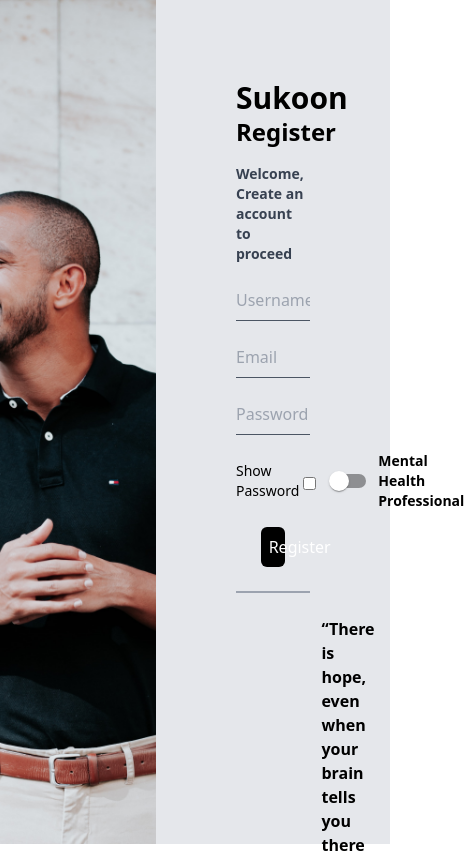
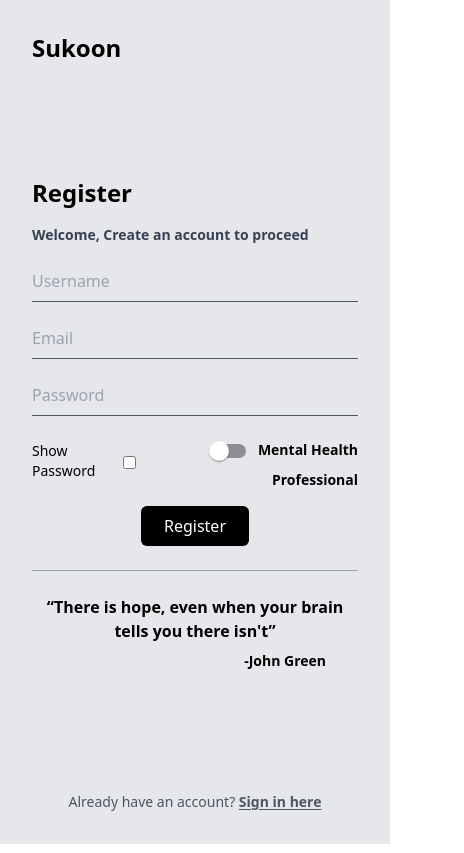
Before and after one commit to SUBS2905/sukoon2.0, a Next.js app: page /register in a window 390 px wide. Shown: the top 853 px of the page, 464 px wide, since content can reach past the window. Built offline with nearby package versions, Linux system fonts and the light colour scheme.

Commit message:
responsive login and register pages

```diff
--- a/pages/login.js
+++ b/pages/login.js
@@ -95,7 +95,7 @@
         <title>Sukoon | Login</title>
       </Head>
       <div className="w-full min-h-screen flex items-start">
-        <div className="relative w-2/5 h-screen flex flex-col">
+        <div className="relative w-2/5 h-screen hidden flex-col lg:flex">
           <Image
             className="w-full h-full object-cover"
             src={LoginImage}
@@ -103,9 +103,9 @@
             priority
           />
         </div>
-        <div className="w-3/5 h-screen bg-gray-200 p-20 flex flex-col justify-between">
+        <div className="w-full h-screen bg-gray-200 p-8 flex flex-col justify-between lg:w-3/5 lg:p-20">
           <Link href="/">
-            <h1 className="text-3xl text-black font-bold ">Sukoon</h1>
+            <h1 className="text-2xl text-black font-bold ">Sukoon</h1>
           </Link>
 
           <div className="w-full flex flex-col max-w-[700px]">
@@ -166,8 +166,8 @@
             <div className="w-full flex items-center justify-center relative">
               <div className="w-full h-[1.5px] bg-gray-400 my-4"></div>
             </div>
-            <div className="w-full flex flex-col items-center justify-center my-2 px-36 gap-4">
-              <p className="font-semibold">
+            <div className="w-full flex flex-col items-center justify-center my-2 px-2 gap-4 lg:px-36">
+              <p className="font-semibold text-center">
                 &ldquo;Mental Health... is not a destination but a
                 process&rdquo;
               </p>
--- a/pages/register.js
+++ b/pages/register.js
@@ -92,7 +92,7 @@
         <title>Sukoon | Register</title>
       </Head>
       <div className="w-full min-h-screen flex items-start">
-        <div className="relative w-2/5 h-screen flex flex-col">
+        <div className="relative w-2/5 h-screen hidden flex-col lg:flex">
           <Image
             className="w-full h-full object-cover"
             src={RegisterImage}
@@ -100,9 +100,9 @@
             priority
           />
         </div>
-        <div className="w-3/5 h-screen bg-gray-200 p-20 flex flex-col justify-between">
+        <div className="w-full h-screen bg-gray-200 p-8 flex flex-col justify-between lg:w-3/5 lg:p-20">
           <Link href="/">
-            <h1 className="text-3xl text-black font-bold ">Sukoon</h1>
+            <h1 className="text-2xl text-black font-bold ">Sukoon</h1>
           </Link>
 
           <div className="w-full flex flex-col max-w-[700px]">
@@ -145,9 +145,9 @@
                   onChange={handleToggle}
                 />
               </label>
-              <div className="flex items-center">
-                <Switch checked={checked} onChange={handleSwitch} />
+              <div className="flex items-center text-right">
                 <label className="font-semibold text-sm">
+                  <Switch checked={checked} onChange={handleSwitch} />
                   Mental Health Professional
                 </label>
               </div>
@@ -170,7 +170,7 @@
             <div className="w-full flex items-center justify-center relative">
               <div className="w-full h-[1.5px] bg-gray-400 my-4"></div>
             </div>
-            <div className="w-full flex flex-col items-center justify-center my-2 px-28 gap-2">
+            <div className="w-full flex flex-col items-center justify-center text-center my-2 gap-2 lg:px-28">
               <p className="font-semibold">
                 &ldquo;There is hope, even when your brain tells you there
                 isn&apos;t&rdquo;
```
